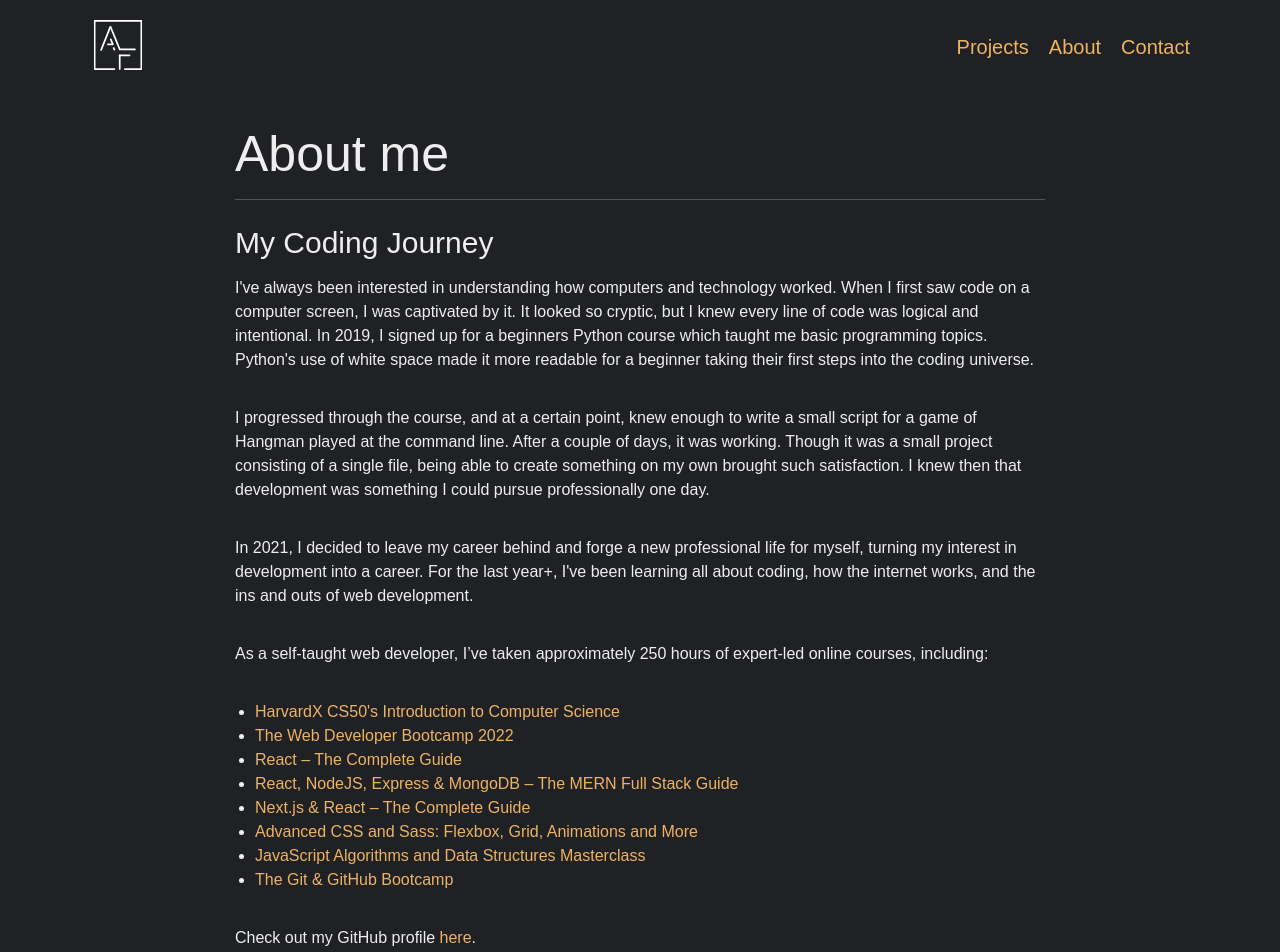
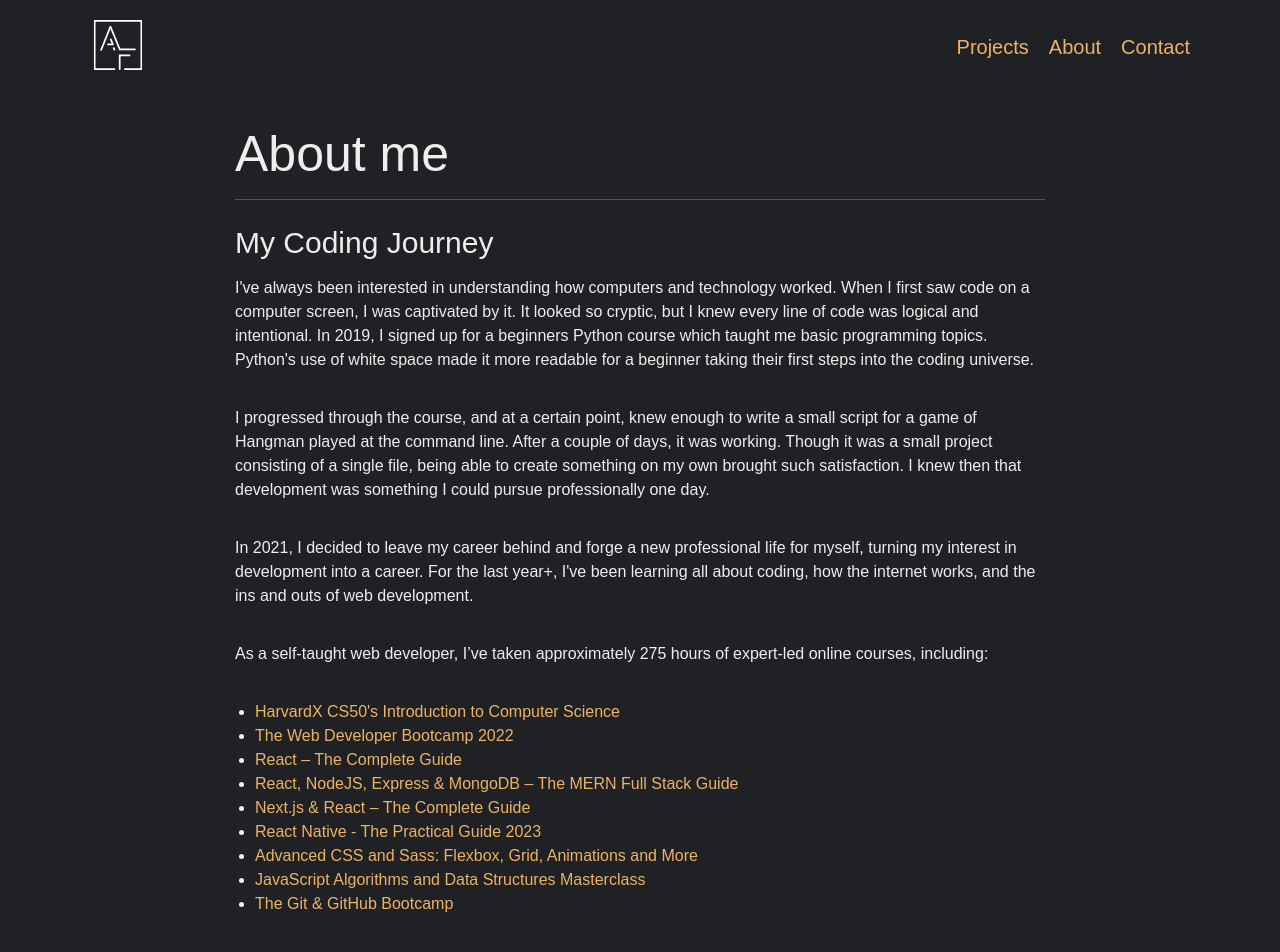
Before and after one commit to alexfotopoulos/personal-site, a Next.js app: page /about in a window 1280 px wide. Shown: the top 952 px of the page. Built offline with nearby package versions, Linux system fonts and the light colour scheme.

Commit message:
add reactnative course and additional hours to about.js

```diff
--- a/pages/about.js
+++ b/pages/about.js
@@ -25,7 +25,7 @@ export default function AboutPage() {
                     </p>
                     <br />
                     <p>
-                        As a self-taught web developer, I’ve taken approximately 250 hours of expert-led online courses, including:
+                        As a self-taught web developer, I’ve taken approximately 275 hours of expert-led online courses, including:
                     </p>
                     <br />
                     <ul className="about-page__ul">
@@ -34,6 +34,7 @@ export default function AboutPage() {
                         <li><a target="_blank" rel="noreferrer" href="https://www.udemy.com/course/react-the-complete-guide-incl-redux/">React – The Complete Guide</a></li>
                         <li><a target="_blank" rel="noreferrer" href="https://www.udemy.com/course/react-nodejs-express-mongodb-the-mern-fullstack-guide/">React, NodeJS, Express & MongoDB – The MERN Full Stack Guide</a></li>
                         <li><a target="_blank" rel="noreferrer" href="https://www.udemy.com/course/nextjs-react-the-complete-guide/">Next.js & React – The Complete Guide</a></li>
+                        <li><a target="_blank" rel="noreferrer" href="https://www.udemy.com/course/react-native-the-practical-guide/">React Native - The Practical Guide 2023</a></li>
                         <li><a target="_blank" rel="noreferrer" href="https://www.udemy.com/course/advanced-css-and-sass/">Advanced CSS and Sass: Flexbox, Grid, Animations and More</a></li>
                         <li><a target="_blank" rel="noreferrer" href="https://www.udemy.com/course/js-algorithms-and-data-structures-masterclass/">JavaScript Algorithms and Data Structures Masterclass</a></li>
                         <li><a target="_blank" rel="noreferrer" href="https://www.udemy.com/course/git-and-github-bootcamp/">The Git & GitHub Bootcamp</a></li>
```
